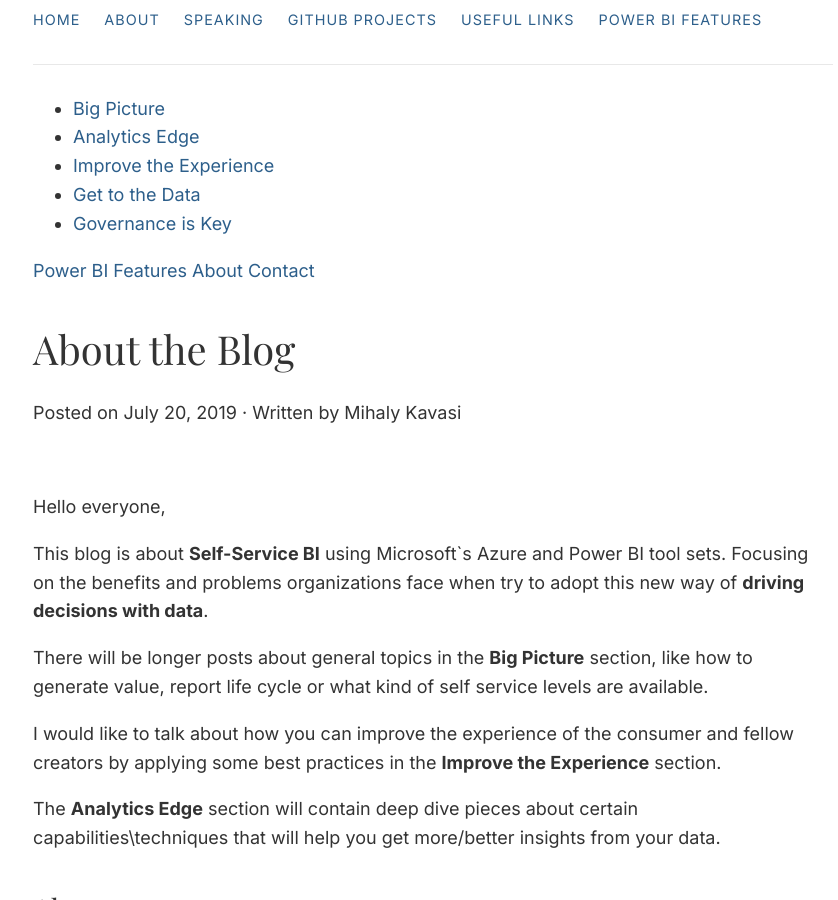
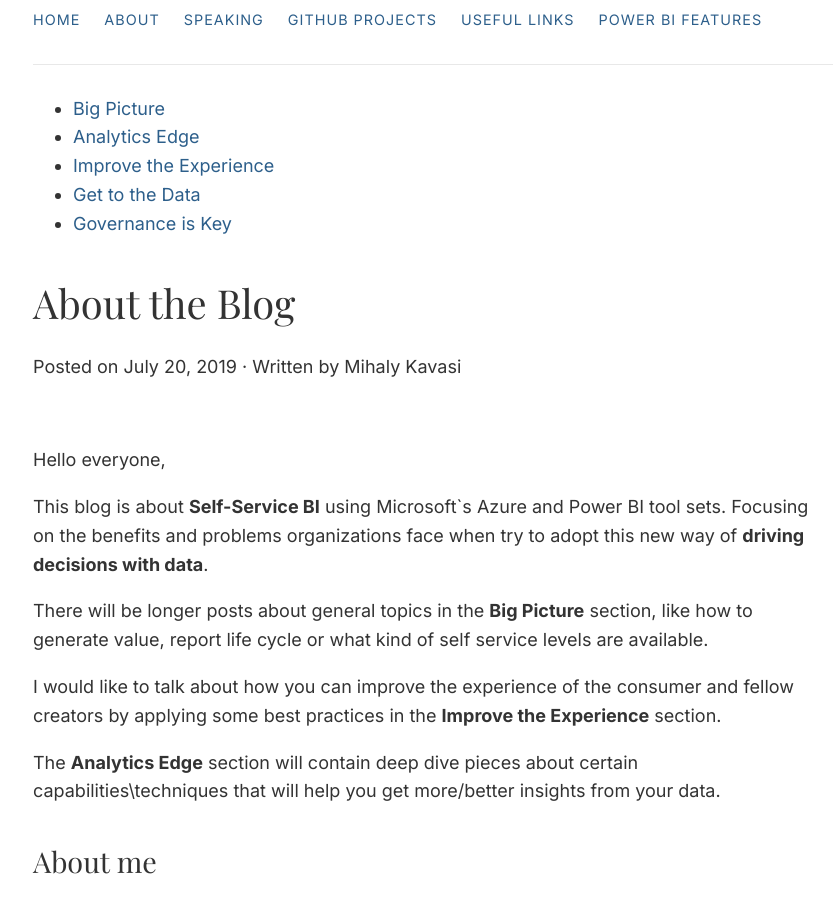
Before and after one commit to KavasiMihaly/KavasiMihaly.github.io, a Jekyll site: the page built from _posts/2019-07-20-about-the-blog.html, in a window 1280 px wide and 900 px high, scrolled down 716 px. Shown: the whole window, without its empty margins (207-1045 px from the left). Built offline with Jekyll 4.4.1, drawn with Linux system fonts in a browser that asks for light colours.

Commit message:
Remove unused navigation links to streamline the main menu

```diff
--- a/_layouts/default.html
+++ b/_layouts/default.html
@@ -43,11 +43,6 @@
           <li><a href="{{ '/category/get-data/' | relative_url }}" class="nav-link">Get to the Data</a></li>
           <li><a href="{{ '/category/governance-is-key/' | relative_url }}" class="nav-link">Governance is Key</a></li>
         </ul>
-        <div class="nav-extras">
-          <a href="{{ '/power-bi-features/' | relative_url }}" class="nav-link">Power BI Features</a>
-          <a href="{{ '/about-the-blog/' | relative_url }}" class="nav-link">About</a>
-          <a href="{{ '/contact/' | relative_url }}" class="nav-link">Contact</a>
-        </div>
       </div>
     </nav>
 
```
